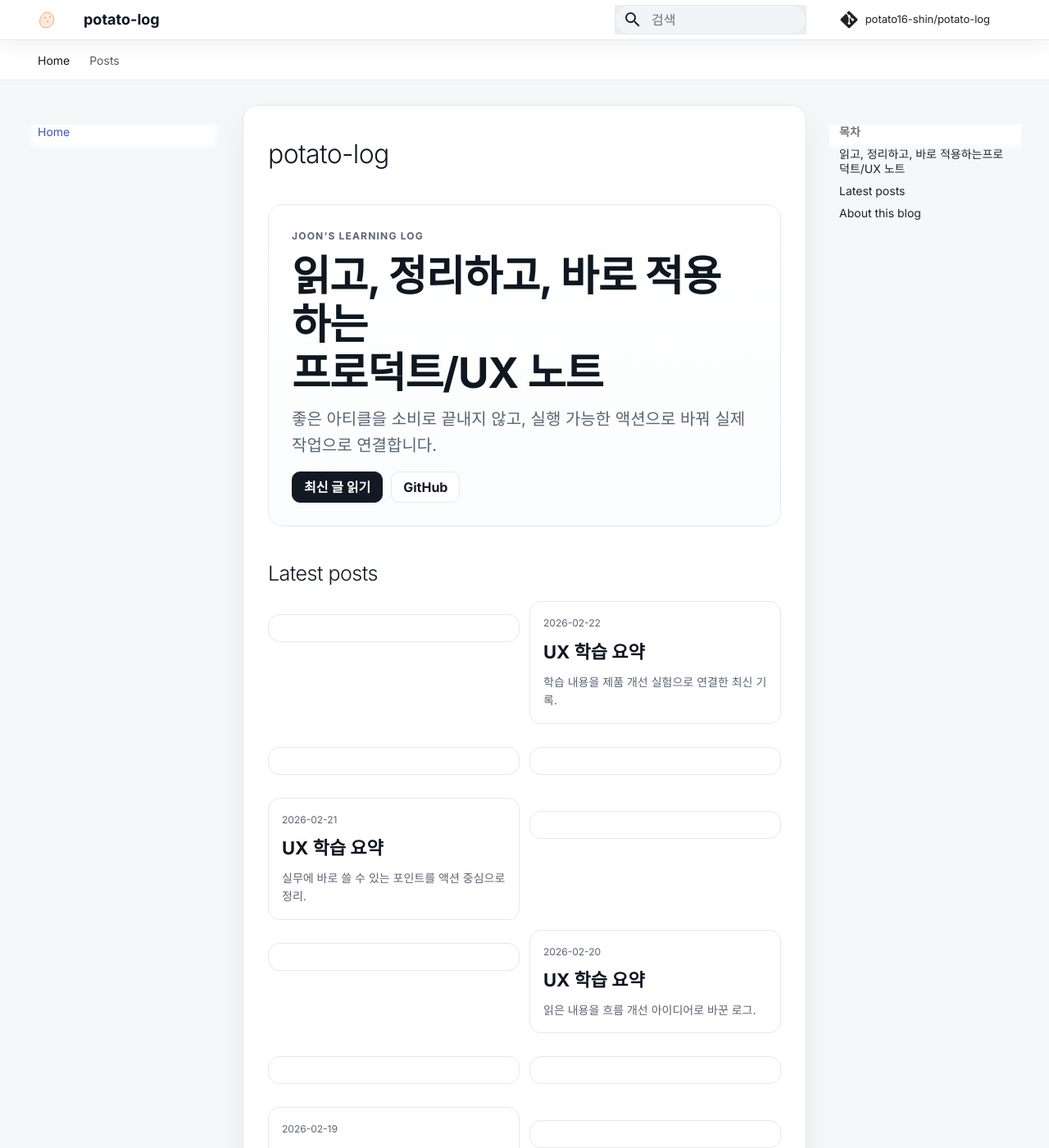
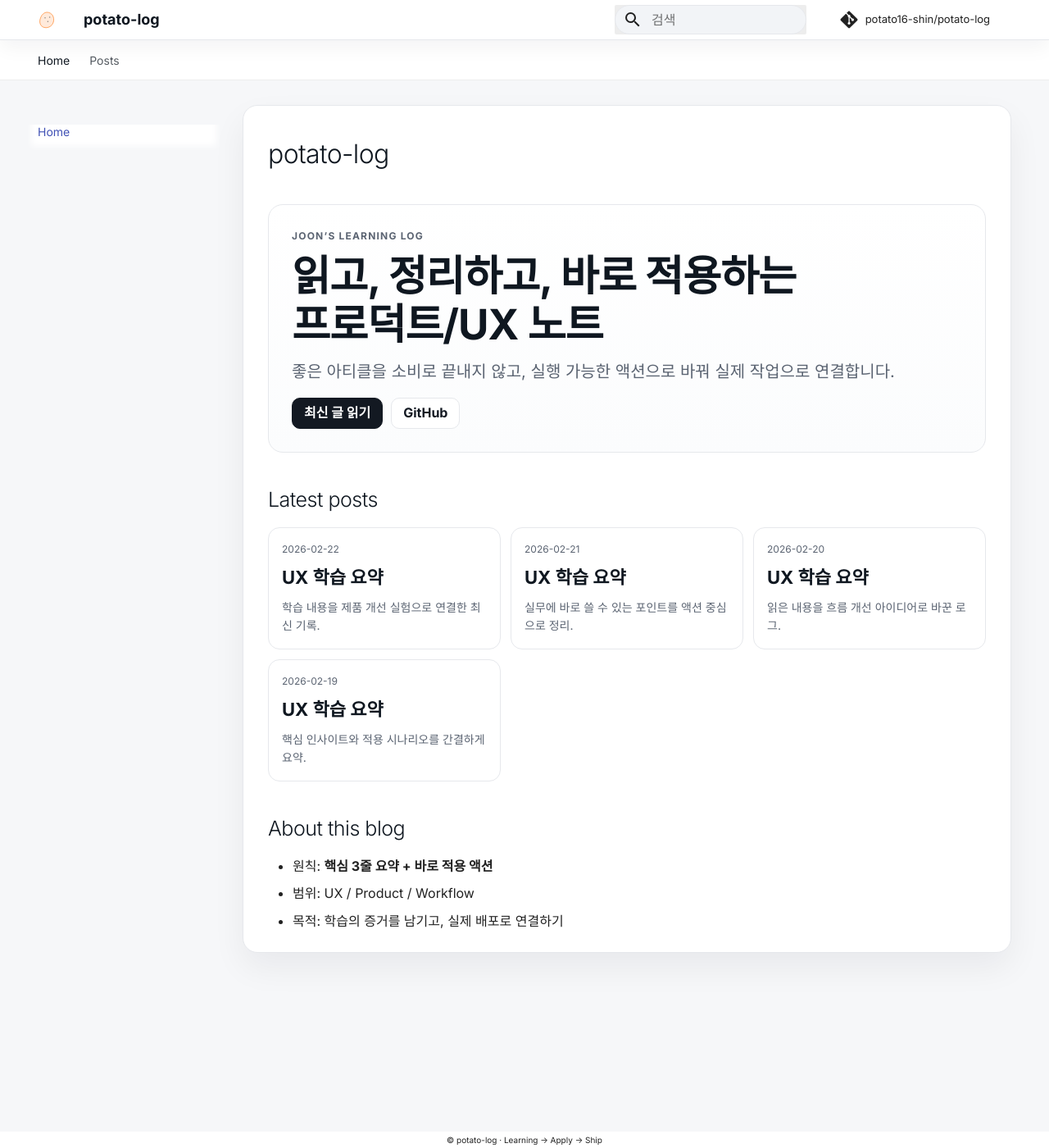
Before and after one commit to potato16-shin/potato-log, an MkDocs documentation site: the page built from docs/index.md, in a window 1280 px wide and 1400 px high. Shown: the whole window at 82% size. Built offline with MkDocs 1.6.1 and Material for MkDocs 9.7.7, drawn with Linux system fonts in a browser that asks for light colours; comment, search, counter and statistics services are not loaded.

Commit message:
fix(home): clean card markup and hide toc on homepage

```diff
--- a/docs/index.md
+++ b/docs/index.md
@@ -1,43 +1,43 @@
+---
+hide:
+  - toc
+---
+
 # potato-log
 
 <div class="pl-mag-hero" markdown>
-  <p class="pl-kicker">JOON’S LEARNING LOG</p>
-  <h2>읽고, 정리하고, 바로 적용하는<br/>프로덕트/UX 노트</h2>
-  <p class="pl-hero-sub">좋은 아티클을 소비로 끝내지 않고, 실행 가능한 액션으로 바꿔 실제 작업으로 연결합니다.</p>
-  <div class="pl-hero-cta">
-    <a class="pl-btn" href="posts/2026-02-22.md">최신 글 읽기</a>
-    <a class="pl-btn pl-btn-ghost" href="https://github.com/potato16-shin/potato-log">GitHub</a>
-  </div>
+<p class="pl-kicker">JOON’S LEARNING LOG</p>
+<p class="pl-hero-title">읽고, 정리하고, 바로 적용하는<br/>프로덕트/UX 노트</p>
+<p class="pl-hero-sub">좋은 아티클을 소비로 끝내지 않고, 실행 가능한 액션으로 바꿔 실제 작업으로 연결합니다.</p>
+<div class="pl-hero-cta">
+  <a class="pl-btn" href="posts/2026-02-22/">최신 글 읽기</a>
+  <a class="pl-btn pl-btn-ghost" href="https://github.com/potato16-shin/potato-log">GitHub</a>
+</div>
 </div>
 
 ## Latest posts
 
 <div class="pl-latest" markdown>
-
-<a class="pl-post-card" href="posts/2026-02-22.md">
-  <p class="pl-post-date">2026-02-22</p>
-  <p class="pl-post-title">UX 학습 요약</p>
-  <p class="pl-post-desc">학습 내용을 제품 개선 실험으로 연결한 최신 기록.</p>
-</a>
-
-<a class="pl-post-card" href="posts/2026-02-21.md">
-  <p class="pl-post-date">2026-02-21</p>
-  <p class="pl-post-title">UX 학습 요약</p>
-  <p class="pl-post-desc">실무에 바로 쓸 수 있는 포인트를 액션 중심으로 정리.</p>
-</a>
-
-<a class="pl-post-card" href="posts/2026-02-20.md">
-  <p class="pl-post-date">2026-02-20</p>
-  <p class="pl-post-title">UX 학습 요약</p>
-  <p class="pl-post-desc">읽은 내용을 흐름 개선 아이디어로 바꾼 로그.</p>
-</a>
-
-<a class="pl-post-card" href="posts/2026-02-19.md">
-  <p class="pl-post-date">2026-02-19</p>
-  <p class="pl-post-title">UX 학습 요약</p>
-  <p class="pl-post-desc">핵심 인사이트와 적용 시나리오를 간결하게 요약.</p>
-</a>
-
+<div class="pl-post-card" markdown>
+<p class="pl-post-date">2026-02-22</p>
+<p class="pl-post-title"><a href="posts/2026-02-22/">UX 학습 요약</a></p>
+<p class="pl-post-desc">학습 내용을 제품 개선 실험으로 연결한 최신 기록.</p>
+</div>
+<div class="pl-post-card" markdown>
+<p class="pl-post-date">2026-02-21</p>
+<p class="pl-post-title"><a href="posts/2026-02-21/">UX 학습 요약</a></p>
+<p class="pl-post-desc">실무에 바로 쓸 수 있는 포인트를 액션 중심으로 정리.</p>
+</div>
+<div class="pl-post-card" markdown>
+<p class="pl-post-date">2026-02-20</p>
+<p class="pl-post-title"><a href="posts/2026-02-20/">UX 학습 요약</a></p>
+<p class="pl-post-desc">읽은 내용을 흐름 개선 아이디어로 바꾼 로그.</p>
+</div>
+<div class="pl-post-card" markdown>
+<p class="pl-post-date">2026-02-19</p>
+<p class="pl-post-title"><a href="posts/2026-02-19/">UX 학습 요약</a></p>
+<p class="pl-post-desc">핵심 인사이트와 적용 시나리오를 간결하게 요약.</p>
+</div>
 </div>
 
 ## About this blog
--- a/docs/stylesheets/extra.css
+++ b/docs/stylesheets/extra.css
@@ -69,11 +69,13 @@
   font-size:12px;
   font-weight:700;
 }
-.pl-mag-hero h2{
+.pl-hero-title{
   margin:0 0 12px;
   font-size: clamp(1.7rem, 4vw, 2.7rem);
   line-height:1.15;
   font-weight:800;
+  color: var(--pl-text);
+  letter-spacing:-0.02em;
 }
 .pl-hero-sub{
   margin:0 0 16px;
@@ -132,6 +134,14 @@
   font-weight:700;
   color: var(--pl-text);
 }
+.pl-post-title a{
+  color: var(--pl-text) !important;
+  text-decoration: none;
+}
+.pl-post-title a:hover{
+  text-decoration: underline;
+  text-decoration-color: color-mix(in srgb, var(--pl-accent) 65%, transparent);
+}
 .pl-post-desc{
   margin:0;
   color: var(--pl-sub);
```
